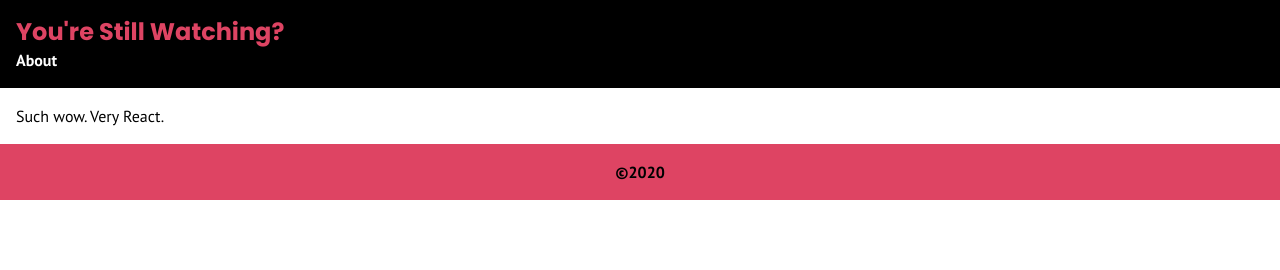
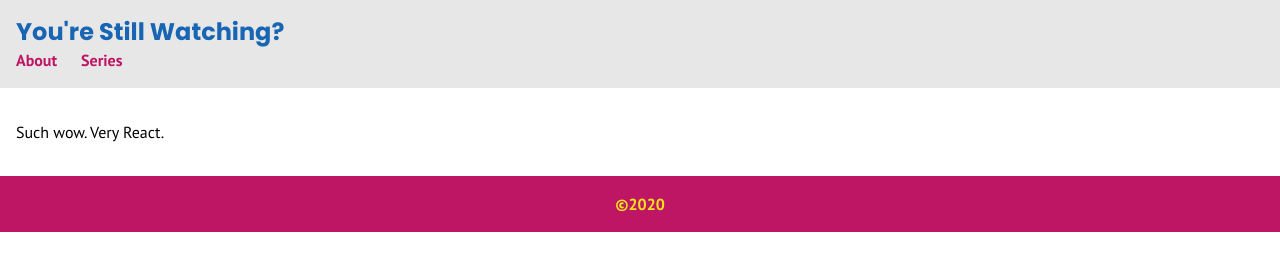
Before and after one commit to katelovescode/filmsnark, a Gatsby site: page /about in a window 1280 px wide. Built offline with nearby package versions, Linux system fonts and the light colour scheme; Gatsby itself is replaced by a stand-in of ours; what @ky-is/tailwindcss-plugin-width-height would draw is missing.

Commit message:
Finally, a color scheme and a design

```diff
--- a/src/components/footer.js
+++ b/src/components/footer.js
@@ -5,7 +5,7 @@ export default function Footer() {
   const year = today.getFullYear()
 
   return (
-    <footer className="bg-palettePink text-center font-bold p-4">
+    <footer className="bg-themePink text-center text-themeYellow font-bold p-4">
       &copy;
       {year === 2020 ? year : `2020 - ${year}`}
     </footer>
--- a/src/components/header.js
+++ b/src/components/header.js
@@ -3,8 +3,8 @@ import Navigation from "../components/navigation"
 
 export default function Header() {
   return (
-    <header className="bg-black p-4">
-      <h1 className="inline-block text-palettePink">
+    <header className="bg-themeGray p-4">
+      <h1 className="inline-block text-themeBlue">
         <a href="/">You're Still Watching?</a>
       </h1>
       <Navigation />
--- a/src/components/layout.js
+++ b/src/components/layout.js
@@ -22,7 +22,7 @@ export default function Layout({ children }) {
         <meta httpEquiv="content-language" content="en-us" />
       </Helmet>
       <Header />
-      <div className="m-4">{children}</div>
+      <div className="m-4 mx-auto max-w-screen-xl p-4">{children}</div>
       <Footer />
     </div>
   )
--- a/src/components/navigation.js
+++ b/src/components/navigation.js
@@ -19,7 +19,7 @@ export default function Navigation() {
             return (
               <li key={page.name} className="mr-6 font-bold">
                 <a
-                  className="text-white hover:text-palettePink capitalize"
+                  className="text-themePink hover:text-themeBlack capitalize"
                   href={`/${page.name}`}
                 >
                   {page.name}
@@ -30,6 +30,14 @@ export default function Navigation() {
             return false
           }
         })}
+        <li className="mr-6 font-bold">
+          <a
+            className="text-themePink hover:text-themeBlack capitalize"
+            href="/"
+          >
+            Series
+          </a>
+        </li>
       </ul>
     </nav>
   )
--- a/src/components/postPreview.js
+++ b/src/components/postPreview.js
@@ -10,12 +10,12 @@ export default function PostPreview({ review }) {
           style={{ backgroundImage: "url(" + review.posterImage + ")" }}
           title={review.movieTitle + " Movie Poster"}
         >
-          <div className="bg-paletteGreen bg-opacity-75 wh-16 font-poppins text-center leading-16 font-bold text-4xl rounded-br">
+          <div className="bg-themeYellow bg-opacity-75 wh-16 font-poppins text-center text-themeBlack leading-16 font-bold text-4xl rounded-br">
             {review.grade}
           </div>
         </div>
         <div className="h-56 border-r border-b border-l border-gray-400 bg-white rounded-b p-4 pb-12 justify-between leading-normal relative">
-          <table className="bg-paletteIvory w-full font-poppins border border-gray-700 -mt-12 mb-2">
+          <table className="bg-themeGray w-full font-poppins border border-gray-700 -mt-12 mb-2">
             <tbody>
               <tr className="text-black text-sm">
                 <td className="pt-2 px-2 text-center">
@@ -23,7 +23,7 @@ export default function PostPreview({ review }) {
                 </td>
                 <td className="pt-2">Better Movie</td>
               </tr>
-              <tr className="text-paletteMaroon text-base font-black">
+              <tr className="text-themePink text-base font-black">
                 <td className="pt-1 px-2 text-center">{review.ranking}</td>
                 <td className="pt-1">{review.movieTitle}</td>
               </tr>
@@ -39,7 +39,7 @@ export default function PostPreview({ review }) {
           <div className="absolute bottom-3 left-4 text-sm">
             {dayjs(review.publishDate).format("MM/DD/YYYY")}
           </div>
-          <button class="absolute bottom-3 right-4 bg-palettePink hover:bg-opacity-75 text-black font-bold py-2 px-4 rounded">
+          <button class="absolute bottom-3 right-4 bg-themeBlue hover:bg-opacity-75 text-themeGray font-bold py-2 px-4 rounded">
             {review.series}
           </button>
         </div>
--- a/tailwind.config.js
+++ b/tailwind.config.js
@@ -13,10 +13,12 @@ module.exports = {
   theme: {
     extend: {
       colors: {
-        paletteMaroon: "#821752",
-        palettePink: "#DE4463",
-        paletteBeige: "#EDC988",
-        paletteIvory: "#F8EFD4",
+        themeGray: "#E7E7E7",
+        themeBlack: "#202020",
+        themeYellow: "#F5E41A",
+        themeOrange: "#FF9149",
+        themePink: "#BE1564",
+        themeBlue: "#1866B3",
       },
       fontFamily: {
         poppins: ["Poppins"],
```
